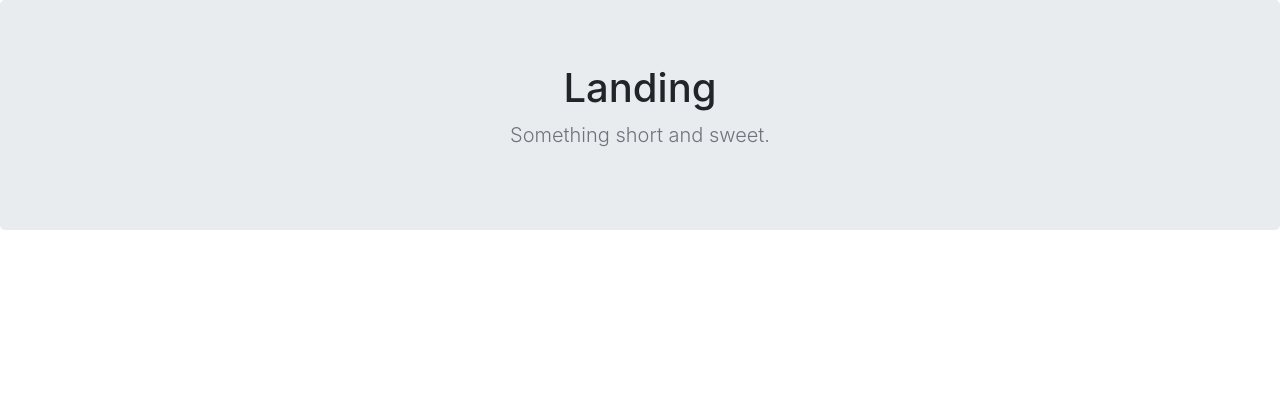
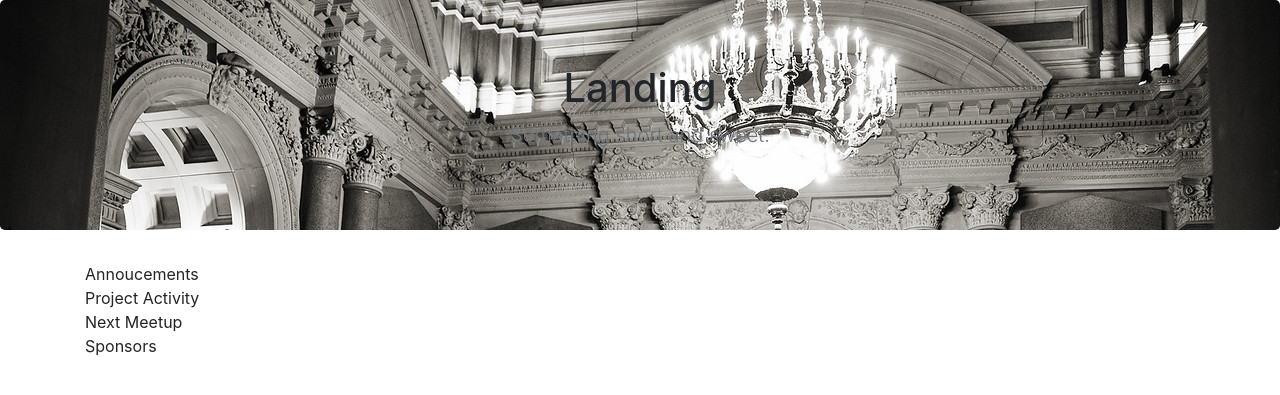
Before and after one commit to CodeForPhilly/laddr-python, a Django app: page / in a window 1280 px wide. Shown: the part 56-451 px from the top of the page. Run offline with Django 3.2, Linux system fonts and the light colour scheme; some libraries are stand-ins or nearby versions.

Commit message:
added basic background image

```diff
--- a/project/templates/project/base.html
+++ b/project/templates/project/base.html
@@ -5,6 +5,12 @@
     <script src="/static/bootstrap/js/bootstrap.min.js"></script>
 
     <link href="/static/bootstrap/css/bootstrap.css" rel="stylesheet">
+
+    <style>
+        .bg-cover {
+            background-image: url('/static/images/landing-bg.jpg')
+        }
+    </style>
 
     <title>Laddr Python</title>
 </head>
--- a/project/templates/project/homepage.html
+++ b/project/templates/project/homepage.html
@@ -2,7 +2,7 @@
 
 {% block content %}
 
-<section class="jumbotron text-center">
+<section class="jumbotron text-center bg-cover">
     <div class="container">
         <h1 class="jumbotron-heading">Landing</h1>
         <p class="lead text-muted">
@@ -11,4 +11,28 @@
     </div>
 </section>
 
+<section>
+    <div class="container">
+        Annoucements
+    </div>
+</section>
+
+<section>
+    <div class="container">
+        Project Activity
+    </div>
+</section>
+
+<section>
+    <div class="container">
+        Next Meetup
+    </div>
+</section>
+
+<section>
+    <div class="container">
+        Sponsors
+    </div>
+</section>
+
 {% endblock %}
```
Also changed, not shown: project/static/images/landing-bg.jpg (added).
